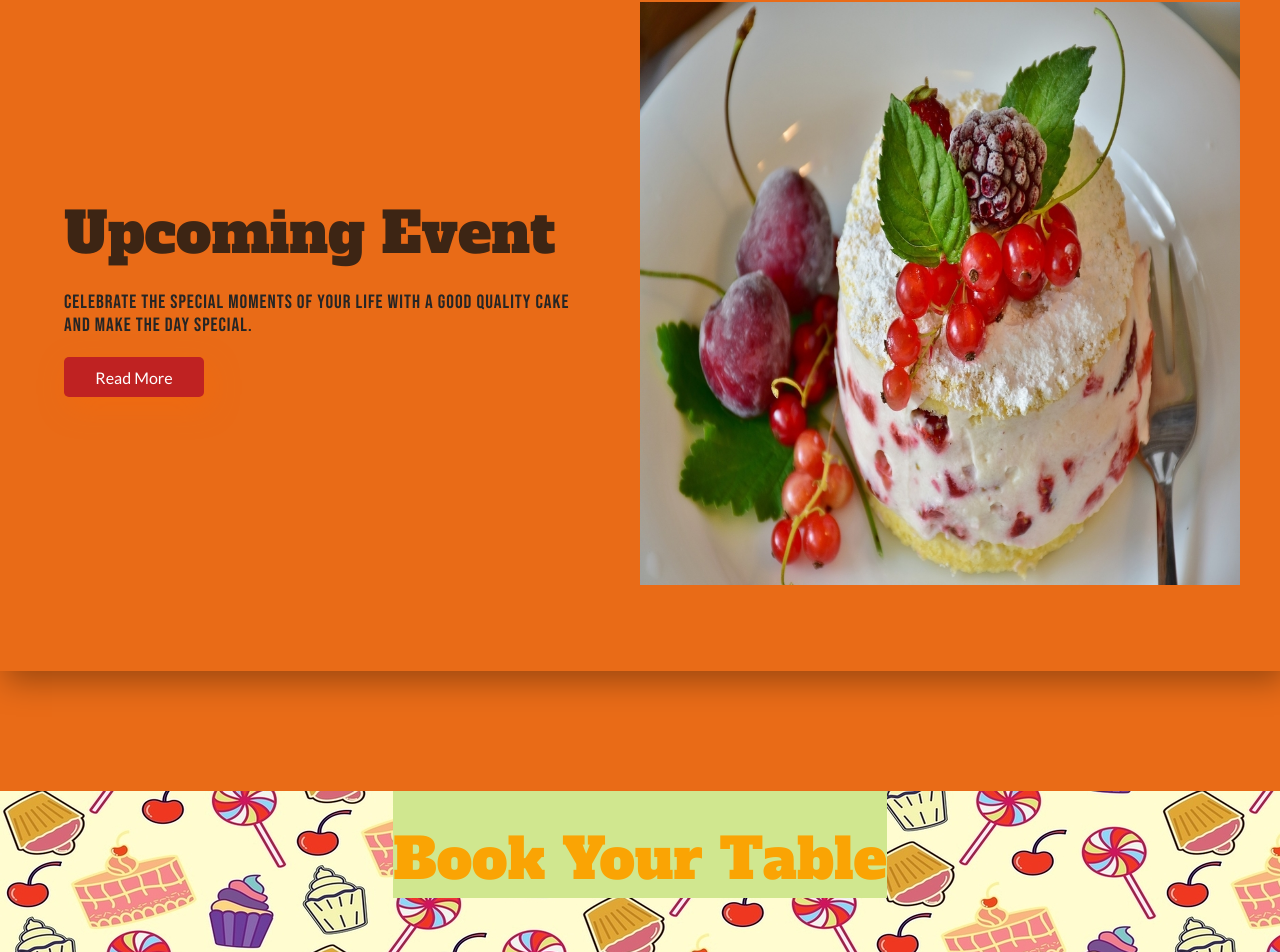
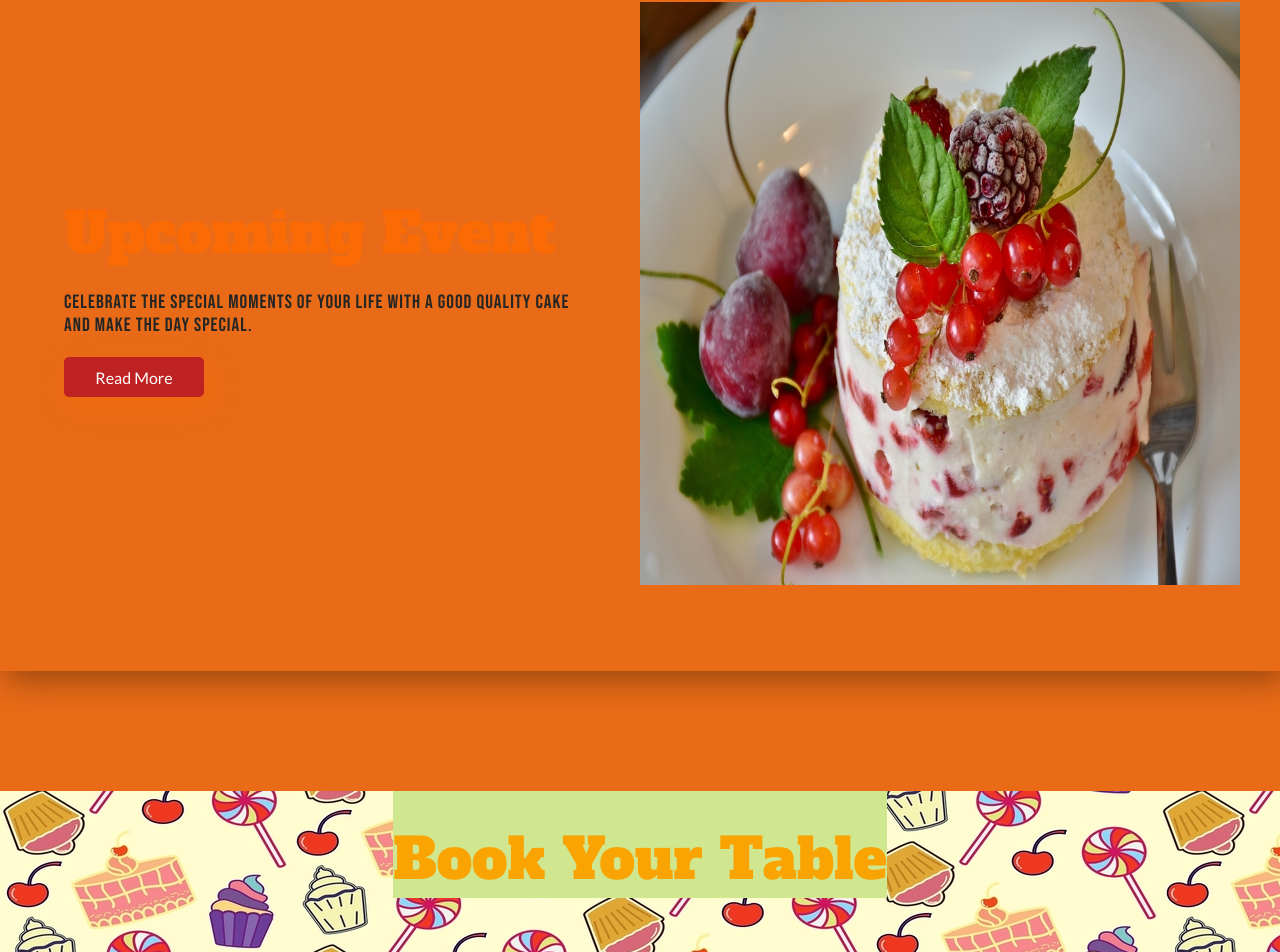
Before and after one commit to dvimukthi/website-UI, a React (Create React App) app: page / in a window 1280 px wide. Shown: the part 1957-2909 px from the top of the page. Built offline with nearby package versions, Linux system fonts and the light colour scheme.

Commit message:
about h1

```diff
--- a/src/index.css
+++ b/src/index.css
@@ -246,7 +246,7 @@ nav .menu-btn,
 }
 .about-text h1{
 	font-size: 3.5rem;
-	color:#3d2514;
+	color:#fa6b06;
     font-weight: 500;
     margin: 0px;
     padding: 0px;
```
